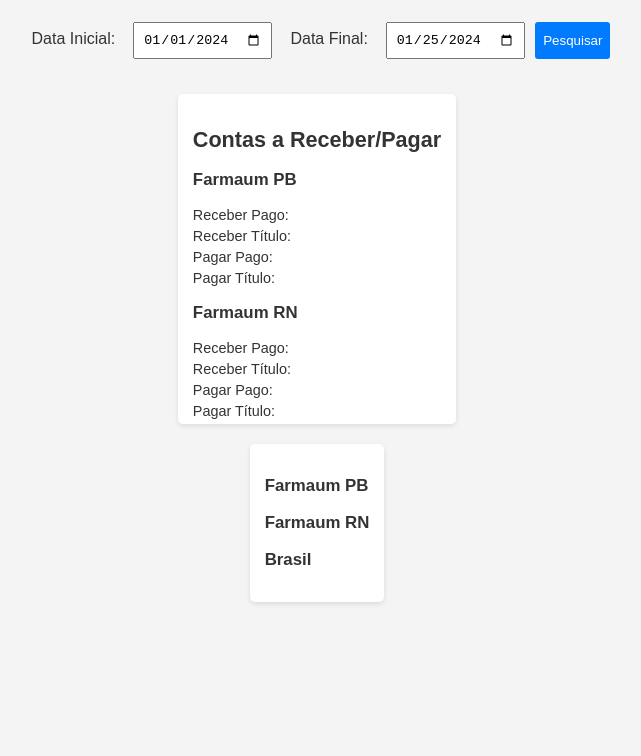
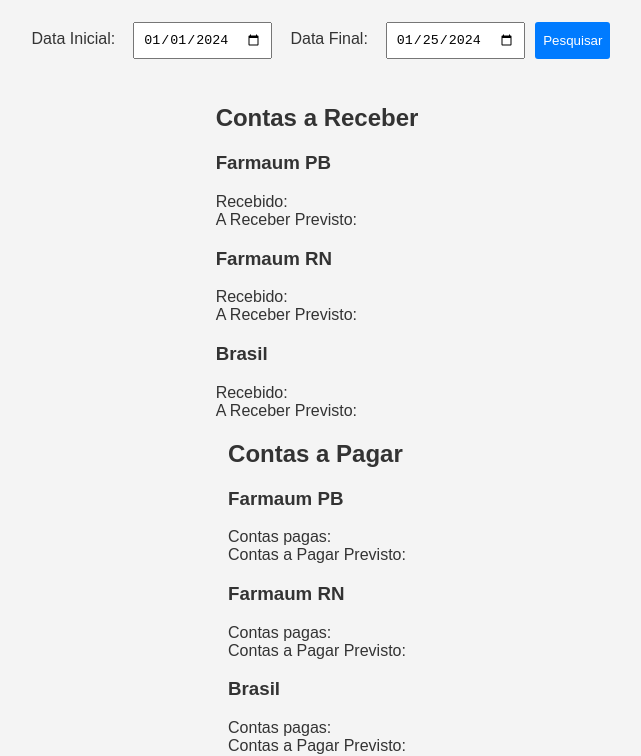
Before and after one commit to lucashara/Front-FluxoDeCaixa, a website built with Vite: page index.html in a window 1280 px wide. Shown: the part 60-816 px from the top of the page, without its empty margins (323-964 px from the left). Built offline with nearby package versions, Linux system fonts and the light colour scheme; no server answers.

Commit message:
alterado estrutura do html

```diff
--- a/index.html
+++ b/index.html
@@ -17,50 +17,64 @@
         <input type="date" id="dataFinal" />
         <button id="pesquisar">Pesquisar</button>
     </div>
-    <div class="kpi">
-        <h2>Contas a Receber/Pagar</h2>
-            <!-- KPIs da Filial 1 -->
-            <div class="kpi-container" id="kpi-filial1">
+
+    <!-- Seção Contas a Receber -->
+    <div class="secao">
+        <h2>Contas a Receber</h2>
+        <div class="filial" id="receberFilial1">
             <h3>Farmaum PB</h3>
-                <div class="kpi-item">Receber Pago: <span id="receberPagoFilial1"></span></div>
-                <div class="kpi-item">Receber Título: <span id="receberTituloFilial1"></span></div>
-                <div class="kpi-item">Pagar Pago: <span id="pagarPagoFilial1"></span></div>
-                <div class="kpi-item">Pagar Título: <span id="pagarTituloFilial1"></span></div>
+            <div>Recebido: <span id="receberPagoFilial1"></span></div>
+            <div>A Receber Previsto: <span id="receberTituloFilial1"></span></div>
         </div>
-            <!-- KPIs da Filial 2 -->
-            <div class="kpi-container" id="kpi-filial2">
+        <div class="filial" id="receberFilial2">
             <h3>Farmaum RN</h3>
-                <div class="kpi-item">Receber Pago: <span id="receberPagoFilial2"></span></div>
-                <div class="kpi-item">Receber Título: <span id="receberTituloFilial2"></span></div>
-                <div class="kpi-item">Pagar Pago: <span id="pagarPagoFilial2"></span></div>
-                <div class="kpi-item">Pagar Título: <span id="pagarTituloFilial2"></span></div>
+            <div>Recebido: <span id="receberPagoFilial2"></span></div>
+            <div>A Receber Previsto: <span id="receberTituloFilial2"></span></div>
         </div>
-            <!-- KPIs da Filial 3 -->
-            <div class="kpi-container" id="kpi-filial3">
+        <div class="filial" id="receberFilial3">
             <h3>Brasil</h3>
-                <div class="kpi-item">Receber Pago: <span id="receberPagoFilial3"></span></div>
-                <div class="kpi-item">Receber Título: <span id="receberTituloFilial3"></span></div>
-                <div class="kpi-item">Pagar Pago: <span id="pagarPagoFilial3"></span></div>
-                <div class="kpi-item">Pagar Título: <span id="pagarTituloFilial3"></span></div>
+            <div>Recebido: <span id="receberPagoFilial3"></span></div>
+            <div>A Receber Previsto: <span id="receberTituloFilial3"></span></div>
         </div>
     </div>
-        <div class="saldo-banco">
-            <!-- Saldo do Banco para Filial 1 -->
-            <div class="saldo-banco-container" id="saldoBancoFilial1">
+
+    <!-- Seção Contas a Pagar -->
+    <div class="secao">
+        <h2>Contas a Pagar</h2>
+        <div class="filial" id="pagarFilial1">
+            <h3>Farmaum PB</h3>
+            <div>Contas pagas: <span id="pagarPagoFilial1"></span></div>
+            <div>Contas a Pagar Previsto: <span id="pagarTituloFilial1"></span></div>
+        </div>
+        <div class="filial" id="pagarFilial2">
+            <h3>Farmaum RN</h3>
+            <div>Contas pagas: <span id="pagarPagoFilial2"></span></div>
+            <div>Contas a Pagar Previsto: <span id="pagarTituloFilial2"></span></div>
+        </div>
+        <div class="filial" id="pagarFilial3">
+            <h3>Brasil</h3>
+            <div>Contas pagas: <span id="pagarPagoFilial3"></span></div>
+            <div>Contas a Pagar Previsto: <span id="pagarTituloFilial3"></span></div>
+        </div>
+    </div>
+
+    <!-- Seção Saldo do Banco -->
+    <div class="secao">
+        <h2>Saldo do Banco</h2>
+        <div class="filial" id="saldoBancoFilial1">
             <h3>Farmaum PB</h3>
             <div id="saldoBancoFilial1Detalhes"></div>
         </div>
-            <!-- Saldo do Banco para Filial 2 -->
-            <div class="saldo-banco-container" id="saldoBancoFilial2">
+        <div class="filial" id="saldoBancoFilial2">
             <h3>Farmaum RN</h3>
             <div id="saldoBancoFilial2Detalhes"></div>
         </div>
-            <!-- Saldo do Banco para Filial 3 -->
-            <div class="saldo-banco-container" id="saldoBancoFilial3">
+        <div class="filial" id="saldoBancoFilial3">
             <h3>Brasil</h3>
             <div id="saldoBancoFilial3Detalhes"></div>
         </div>
     </div>
+
     <div class="grafico">
         <canvas id="graficoFluxoDeCaixa"></canvas>
     </div>
```
Lines whose indentation alone changed are shown as unchanged.
